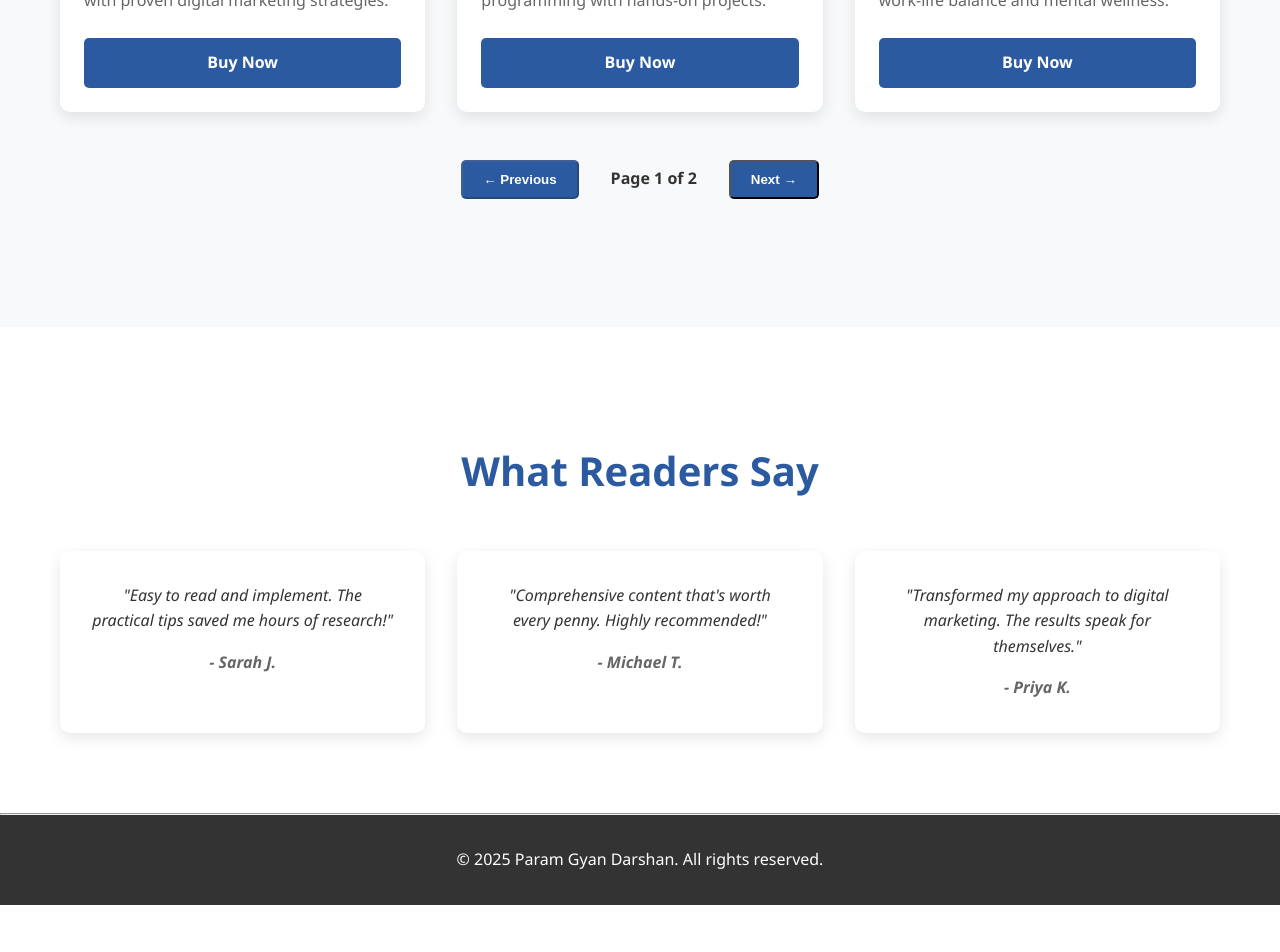
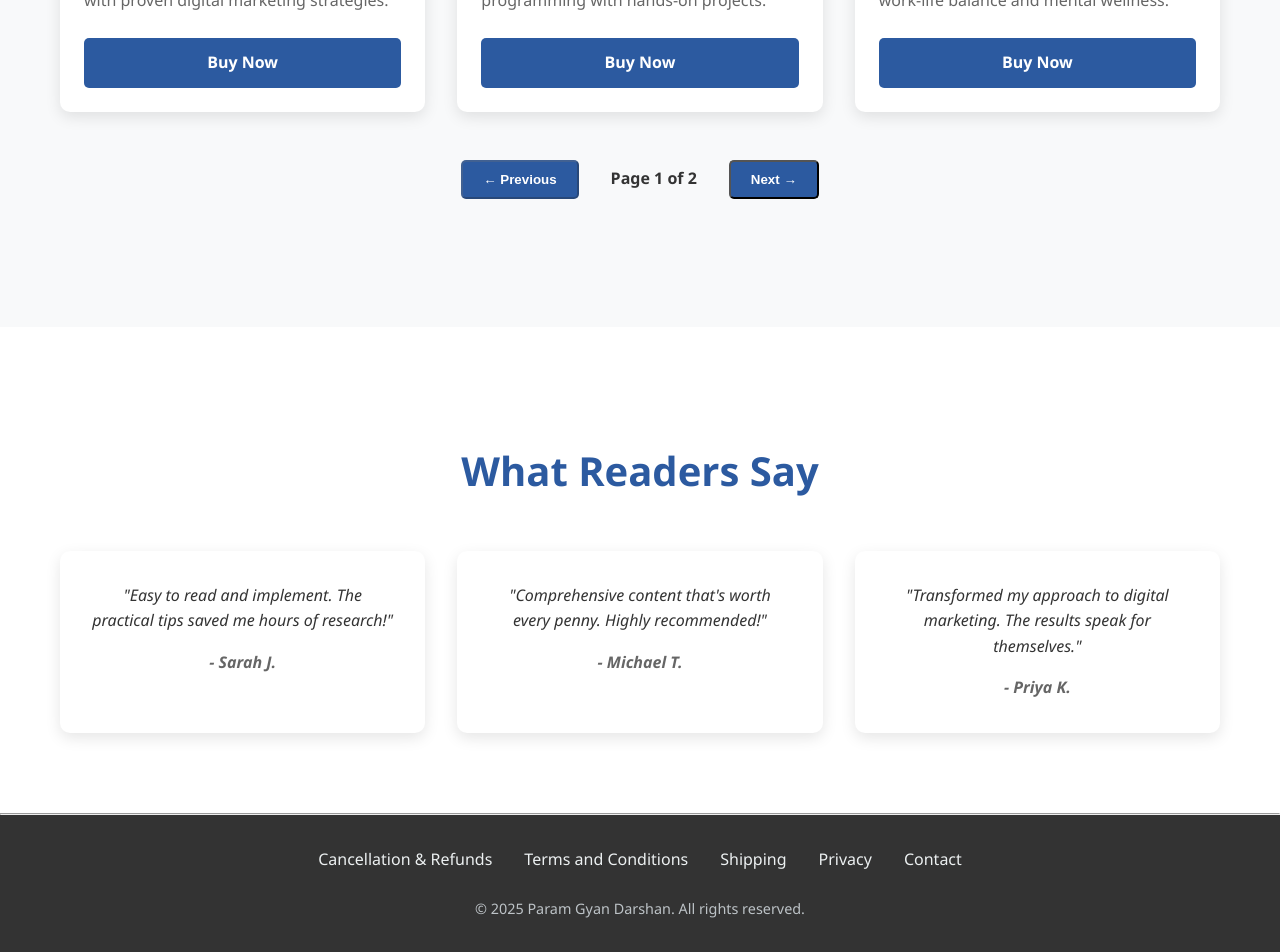
Before and after one commit to paramgyandarshan/ebooks, a Jekyll site: the page built from index.markdown, in a window 1280 px wide and 1400 px high, scrolled down 1379 px. Shown: the part 448-1400 px from the top of the window. Built offline with Jekyll 4.4.1, drawn with Linux system fonts in a browser that asks for light colours; before the commit the page ends 2732 px from its top, so only the background shows below that.

Commit message:
create a pages

```diff
--- a/_includes/footer.html
+++ b/_includes/footer.html
@@ -1,5 +1,14 @@
 <footer class="site-footer">
     <div class="container">
-        <p>&copy; {{ site.time | date: '%Y' }} {{ site.title }}. All rights reserved.</p>
+        <div class="footer-content">
+            <div class="footer-links">
+                <a href="{{ '/cancellation-refunds' | relative_url }}">Cancellation & Refunds</a>
+                <a href="{{ '/terms-and-conditions' | relative_url }}">Terms and Conditions</a>
+                <a href="{{ '/shipping' | relative_url }}">Shipping</a>
+                <a href="{{ '/privacy' | relative_url }}">Privacy</a>
+                <a href="{{ '/Contact' | relative_url }}">Contact</a>
+            </div>
+            <p>&copy; {{ site.time | date: '%Y' }} {{ site.title }}. All rights reserved.</p>
+        </div>
     </div>
 </footer>
--- a/assets/css/style.css
+++ b/assets/css/style.css
@@ -303,7 +303,56 @@ main h2 {
     background: #333;
     color: white;
     text-align: center;
-    padding: 2rem 0;
+     padding: 2rem 0;
+    margin-top: auto;
+}
+
+.footer-content {
+    display: flex;
+    flex-direction: column;
+    align-items: center;
+    gap: 1.5rem;
+}
+
+.footer-links {
+    display: flex;
+    flex-wrap: wrap;
+    justify-content: center;
+    gap: 2rem;
+}
+
+.footer-links a {
+    color: #ecf0f1;
+    text-decoration: none;
+    font-weight: 500;
+    transition: color 0.3s ease;
+    position: relative;
+}
+
+.footer-links a:hover {
+    color: #3498db;
+}
+
+.footer-links a::after {
+    content: '';
+    position: absolute;
+    width: 0;
+    height: 2px;
+    bottom: -5px;
+    left: 0;
+    background-color: #3498db;
+    transition: width 0.3s ease;
+}
+
+.footer-links a:hover::after {
+    width: 100%;
+}
+
+.footer-content p {
+    margin: 0;
+    color: #bdc3c7;
+    font-size: 0.9rem;
+    text-align: center;
 }
 
 /* Mobile Responsive */
```
Also changed, not shown: cancellation-refunds.markdown (added, +8 -0 lines), privacy.markdown (added, +8 -0 lines), shipping.markdown (added, +8 -0 lines), terms-and-conditions.markdown (added, +7 -0 lines).
